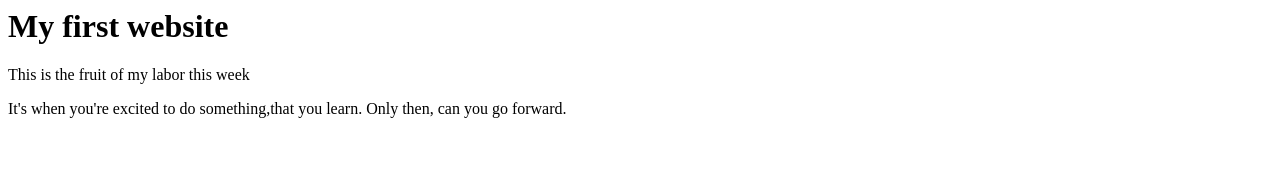
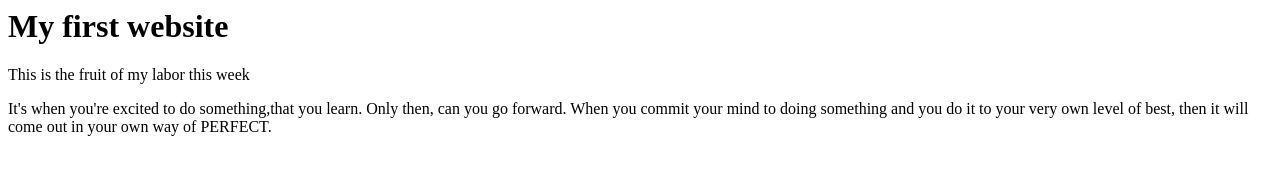
Before and after one commit to ninakisoso/ninakisoso, a plain HTML site: page index.html in a window 1280 px wide. Drawn offline with Linux system fonts and the light colour scheme.

Commit message:
When you commit your mind to doing something and you do it to your very own level of best, then it will come out in your own way of PERFECT.

```diff
--- a/index.html
+++ b/index.html
@@ -5,7 +5,7 @@
 <body>
    <h1>My first website</h1>
    <p>This is the fruit of my labor this week </p>
-   </p> It's when you're excited to do something,that you learn. Only then, can you go forward.
+   </p><p>It's when you're excited to do something,that you learn. Only then, can you go forward. When you commit your mind to doing something and you do it to your very own level of best, then it will come out in your own way of PERFECT.</p>
 </body>
 
 </html>
```
